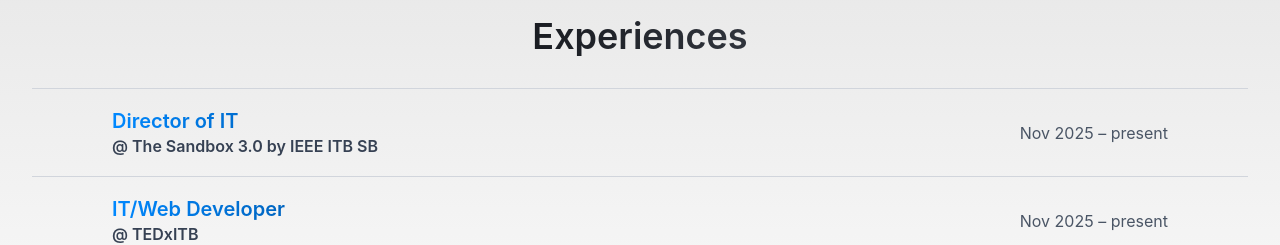
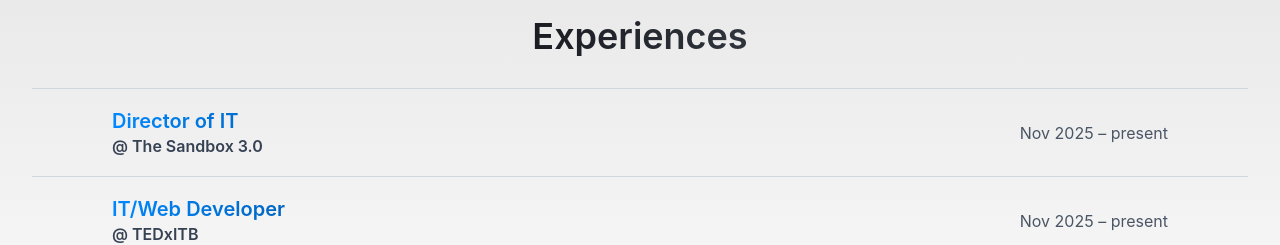
Before and after one commit to ethj0r/ethjor-app, a Next.js app: page / in a window 1280 px wide. Shown: the part 800-1045 px from the top of the page. Built offline with nearby package versions, Linux system fonts and the light colour scheme; a web font is replaced by a local one.

Commit message:
chore: update experience data

```diff
--- a/app/data/experiences.ts
+++ b/app/data/experiences.ts
@@ -11,7 +11,7 @@
   {
     id: "1",
     title: "Director of IT",
-    organization: "The Sandbox 3.0 by IEEE ITB SB",
+    organization: "The Sandbox 3.0",
     startDate: "2025-11",
     endDate: "present",
   },
```
